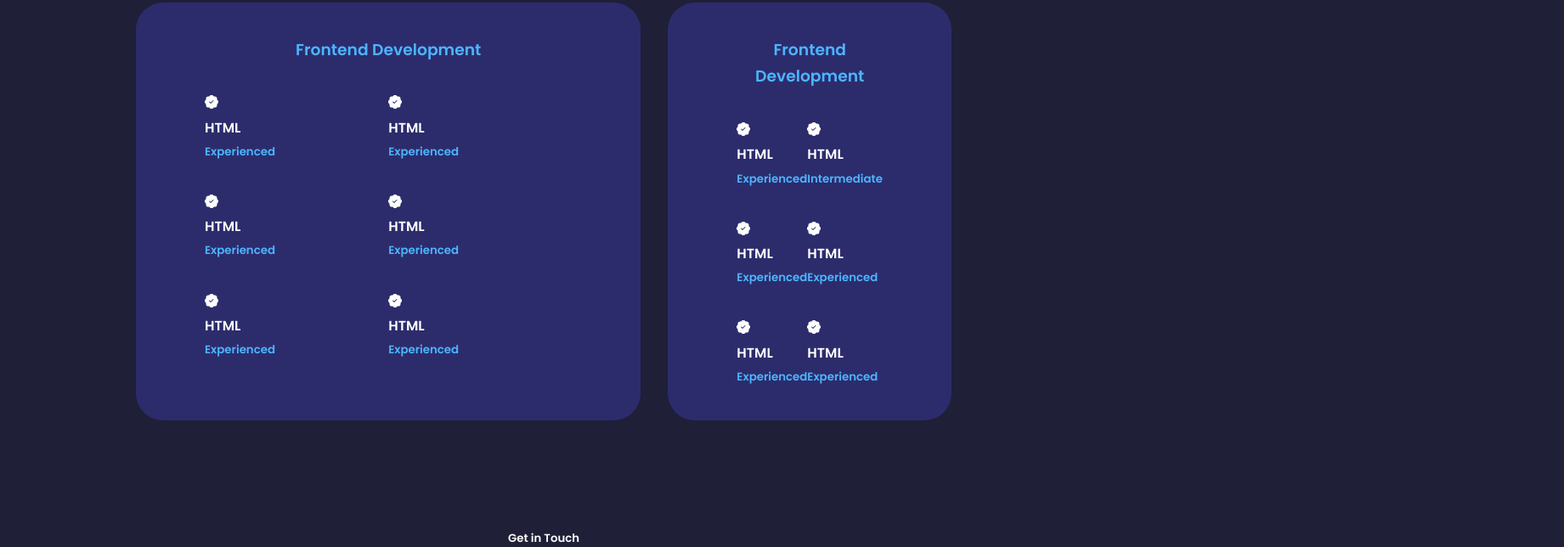
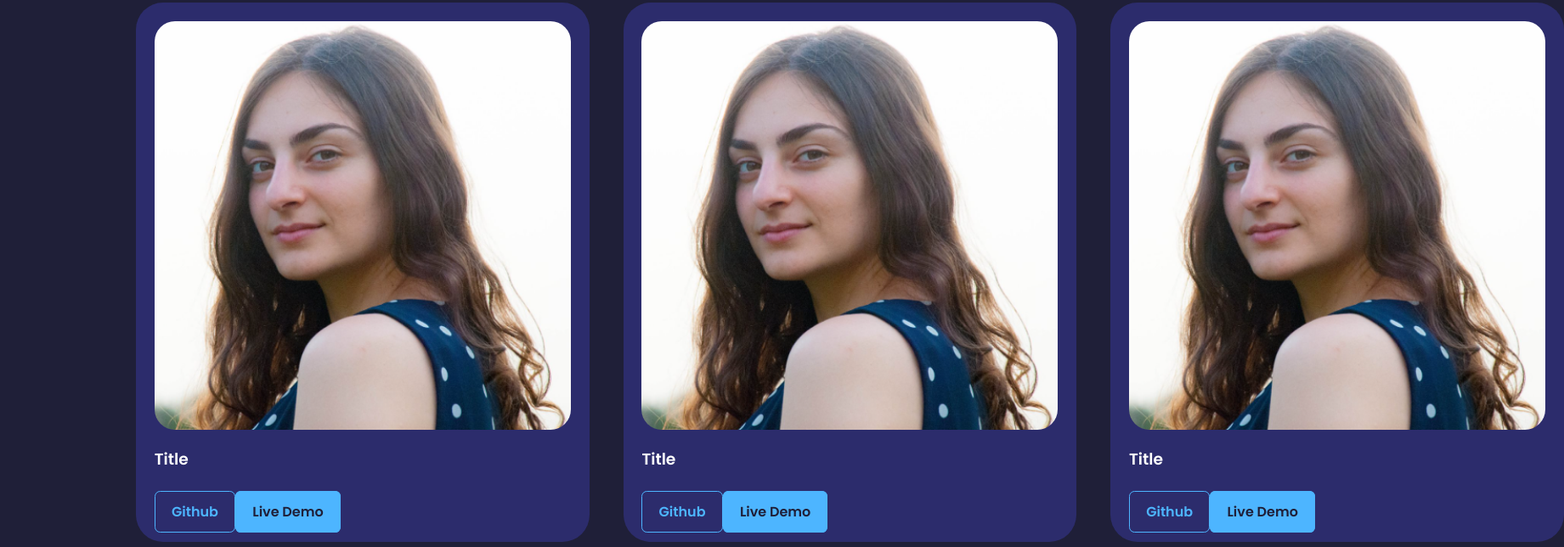
Before and after one commit to RkCoder17/My-Portfolio-Website, a React (Create React App) app: page / in a window 1280 px wide. Shown: the part 2380-3024 px from the top of the page at 85% size, 1841 px wide, since content can reach past the window. Built offline with nearby package versions, Linux system fonts and the light colour scheme.

Commit message:
project section

```diff
--- a/src/components/about/about.jsx
+++ b/src/components/about/about.jsx
@@ -1,9 +1,9 @@
 import React from 'react';
 import './about.css';
-import ME from '../../assets/11.jpg';
-import {FaAward} from 'react-icons/fa';
-import {FiUsers} from 'react-icons/fi';
-import {VscFolderLibrary} from 'react-icons/vsc'
+import ME from '../../assets/rk123.png';
+// import {FaAward} from 'react-icons/fa';
+// import {FiUsers} from 'react-icons/fi';
+// import {VscFolderLibrary} from 'react-icons/vsc'
 const About = () => {
   return (
   <section id='about'>
@@ -43,7 +43,7 @@
      <br></br>I enjoy working on projects in a team full of excited people who wants to learn and grow like me and In order to keep learning new things, I am always looking for projects and opportunities that will help me learn and upskill better.
   </p>
 
-  <a href ="contact" className='btn btn-primary'>Let's Talk</a>
+  {/* <a href ="contact" className='btn btn-primary'>Let's Talk</a>  */}
   </div>
   </div>
     </section>
--- a/src/components/project/project.css
+++ b/src/components/project/project.css
@@ -1,25 +1,57 @@
-.project__container {
+.portfolio__container {
     display: grid;
-    grid-template-columns: 1fr 1fr;
-    gap: 2rem;
+    grid-template-columns: repeat(3,1fr);
+    gap: 2.5rem;
 }
-
-.project__container > div {
+.portfolio__item
+{
     background: var(--color-bg-varient);
-    padding: 2.4rem 5rem;
+    padding: 1.3rem;
     border-radius: 2rem;
     border: 1px solid transparent;
     transition: var(--transition);
 }
 
-.project__container > div:hover {
+.portfolio__item:hover{
+    border-color: var(--color-bg-varient);
     background: transparent;
-    border-color: var(--color-primary-varient);
-    cursor: default;
 }
 
-.project__container > div h3 {
-    text-align: center;
-    margin-bottom: 2rem;
-    color: var(--color-primary);
+.portfolio__item-image
+{
+    border-radius: 1.5rem;
+    overflow: hidden;
 }
+
+.portfolio__item h3
+{
+    margin: 1.2rem 0 2rem;
+}
+
+.portfolio__item-cta {
+    display: flex;
+    gap: 1rem;
+    margin-bottom: 1rem;
+}
+
+
+/*******************************************************Media Query********************************************** */
+
+@media screen and (max-width: 1024px)
+{
+    .portfolio__container
+    {
+        grid-template-columns: 1fr 1fr;
+        gap: 1.2rem;
+    }
+}
+
+
+@media screen and (max-width: 600px)
+{
+    .portfolio__container
+    {
+        grid-template-columns: 1fr;
+        gap: 1.2rem;
+    }
+}
--- a/src/components/project/project.jsx
+++ b/src/components/project/project.jsx
@@ -1,115 +1,43 @@
 import React from 'react'
 import './project.css'
-import {BsPatchCheckFill} from 'react-icons/bs';
-
+import IMG1 from '../../assets/11.jpg'
+import IMG2 from '../../assets/11.jpg'
+import IMG3 from '../../assets/11.jpg'
 const project = () => {
   return (
-    <section id='experience'>
-    <h5>My Projects</h5>
-    <h2>Projects</h2>
+   <section id="portfolio">
+   <h5>My Recent Work</h5>
+   <h2>PortFolio</h2>
 
-    <div className="container experience__container">
-      <div className="experience__frontend">
-        <h3>Frontend Development</h3>
-        <div className="experience__content">
-          <article className="experience_details">
-          <BsPatchCheckFill className="experience__details-icon" />
-          <div>
-          <h4>HTML</h4>
-          <small className="text-light">Experienced</small>
+   <div className='container portfolio__container'>
+     <article className='portfolio__item'>
+       <div className='portfolio__item-image'>
+         <img src={IMG1} alt="" />
        </div>
+       <h3>Title</h3>
+       <a href="https://github.com" className="btn" rel="noreferrer" target='_blank'>Github</a>
+       <a href="https://github.com" className="btn btn-primary" rel="noreferrer" target='_blank'>Live Demo</a>
      </article>
-          <article className="experience_details">
-          <BsPatchCheckFill className="experience__details-icon" />
-          <div>
-          <h4>HTML</h4>
-          <small className="text-light">Experienced</small>
+
+     <article className='portfolio__item'>
+       <div className='portfolio__item-image'>
+         <img src={IMG2} alt="" />
        </div>
+       <h3>Title</h3>
+       <a href="https://github.com" className="btn" rel="noreferrer" target='_blank'>Github</a>
+       <a href="https://github.com" className="btn btn-primary" rel="noreferrer" target='_blank'>Live Demo</a>
      </article>
-          <article className="experience_details">
-          <BsPatchCheckFill className="experience__details-icon" />
 
-          <div>
-          <h4>HTML</h4>
-          <small className="text-light">Experienced</small>
+     <article className='portfolio__item'>
+       <div className='portfolio__item-image'>
+         <img src={IMG3} alt="" />
        </div>
+       <h3>Title</h3>
+       <a href="https://github.com" className="btn" rel="noreferrer" target='_blank'>Github</a>
+       <a href="https://github.com" className="btn btn-primary" rel="noreferrer" target='_blank'>Live Demo</a>
      </article>
-          <article className="experience_details">
-          <BsPatchCheckFill className="experience__details-icon" />
-
-          <div>
-          <h4>HTML</h4>
-          <small className="text-light">Experienced</small>
-          </div></article>
-          <article className="experience_details">
-          <BsPatchCheckFill className="experience__details-icon" />
-
-          <div>
-          <h4>HTML</h4>
-          <small className="text-light">Experienced</small>
-          </div></article>
-          <article className="experience_details">
-          <BsPatchCheckFill className="experience__details-icon" />
-
-          <div>
-          <h4>HTML</h4>
-          <small className="text-light">Experienced</small>
-          </div></article>
-        </div>
-      </div>
-
-    <div className="experience__backend">
-    <h3>Frontend Development</h3>
-        <div className="experience__content">
-          <article className="experience_details">
-          <BsPatchCheckFill className="experience__details-icon" />
-
-          <div>
-          <h4>HTML</h4>
-          <small className="text-light">Experienced</small>
-          </div>
-          </article>
-          <article className="experience_details">
-          <BsPatchCheckFill className="experience__details-icon" />
-
-          <div>
-          <h4>HTML</h4>
-          <small className="text-light">Intermediate</small>
-          </div></article>
-          <article className="experience_details">
-          <BsPatchCheckFill className="experience__details-icon" />
-
-          <div>
-          <h4>HTML</h4>
-          <small className="text-light">Experienced</small>
-          </div></article>
-          <article className="experience_details">
-          <BsPatchCheckFill className="experience__details-icon" />
-
-          <div>
-          <h4>HTML</h4>
-          <small className="text-light">Experienced</small>
-          </div></article>
-          <article className="experience_details">
-          <BsPatchCheckFill className="experience__details-icon" />
-
-          <div>
-          <h4>HTML</h4>
-          <small className="text-light">Experienced</small>
-          </div>
-          </article>
-          <article className="experience_details">
-          <BsPatchCheckFill className="experience__details-icon" />
-
-          <div>
-          <h4>HTML</h4>
-          <small className="text-light">Experienced</small>
-          </div></article>
-        </div>
-        </div>
    </div>
  </section>
-
   )
 }
 
```
Also changed, not shown: src/assets/rk123.png (added). Lines whose indentation alone changed are shown as unchanged.
